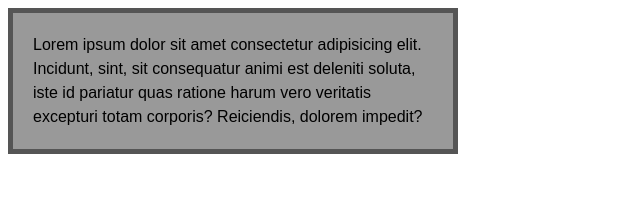
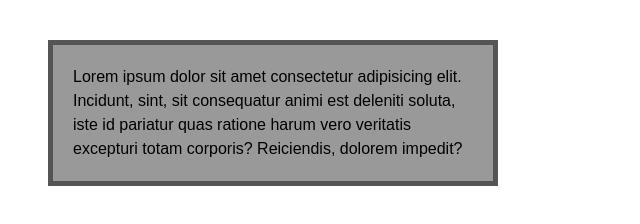
Before and after one commit to cristianocorreamoraes/sesi-usport-code, a plain HTML site: page 2 - BOXMODEL - BASE/margin.html in a window 1280 px wide. Shown: the whole page, without its empty margins (0-640 px from the left). Drawn offline with Linux system fonts and the light colour scheme.

Commit message:
Margem.
Margem.

```diff
--- a/2 - BOXMODEL - BASE/margin.css
+++ b/2 - BOXMODEL - BASE/margin.css
@@ -15,4 +15,11 @@
     */
     border: 5px solid #555;
 
+    /* APLICAÇÃO DE MARGEM AO TOPO E A ESQUERDA*/
+    /* margin-top: 40px;
+    margin-left: 40px; */
+
+    /* APLICAÇÃO DE MARGEM AO TOPO E A ESQUERDA*/
+    margin: 40px 40px;
+
 }
--- a/2 - BOXMODEL - BASE/margin.html
+++ b/2 - BOXMODEL - BASE/margin.html
@@ -9,7 +9,7 @@
     <meta name="viewport" content="width=device-width, initial-scale=1.0">
 
     <link rel="stylesheet" href="./margin.css">
-    <title>BOX MODEL - BORDER</title>
+    <title>BOX MODEL - MARGIN</title>
 
 </head>
 
```
